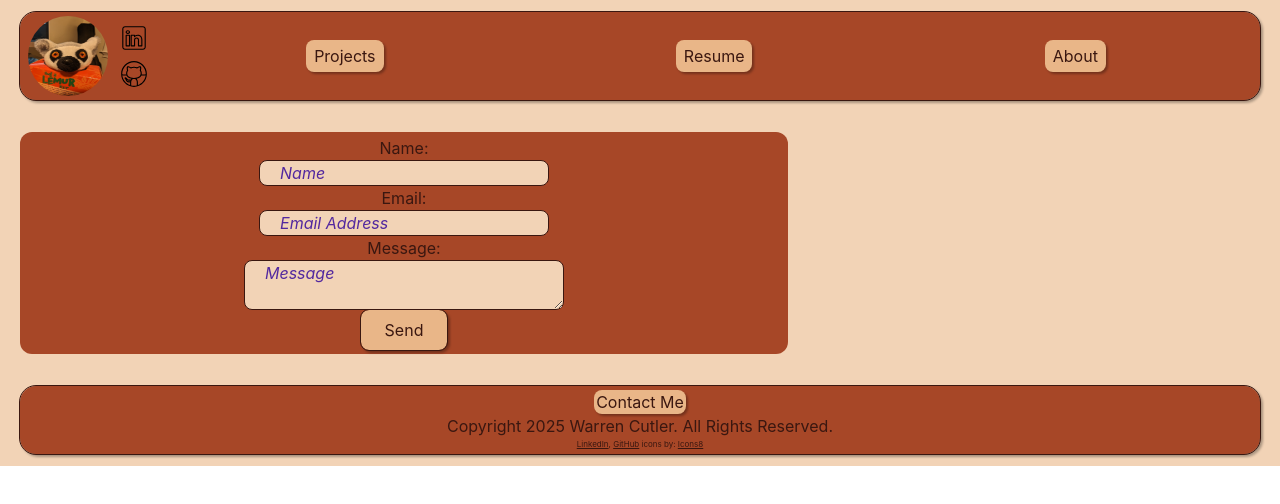
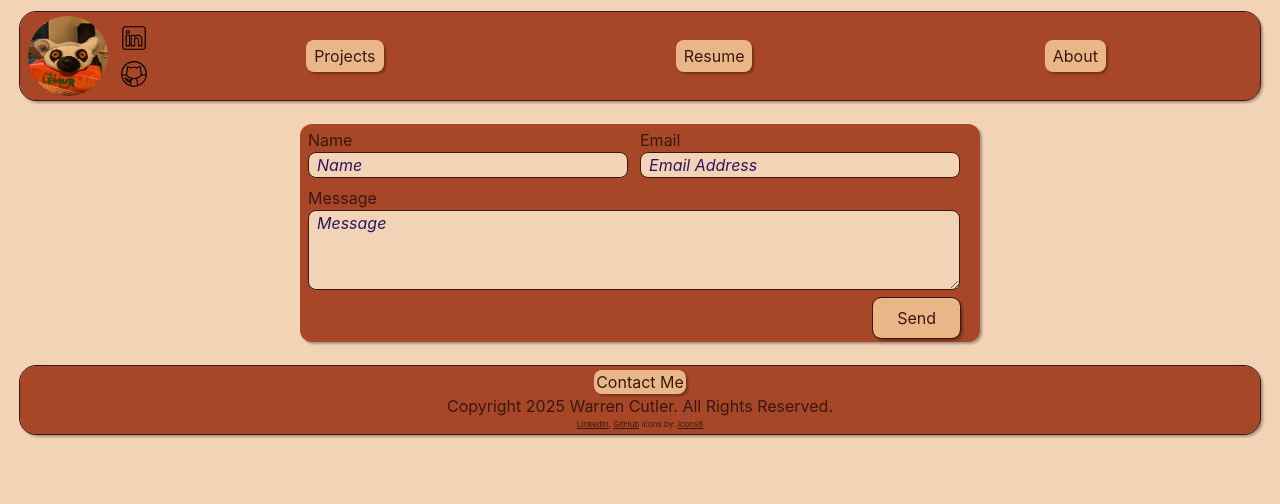
Before and after one commit to warren-cutler/warren-cutler-website, a React (Vite) app: page /contact in a window 1280 px wide. Shown: the top 504 px of the page. Built offline with nearby package versions, Linux system fonts and the light colour scheme.

Commit message:
update contact page form stlying

```diff
--- a/src/App.tsx
+++ b/src/App.tsx
@@ -12,7 +12,7 @@ import { AboutPage } from './pages/AboutPage';
 
 const App = () => {
   return (
-    <div className='flex flex-col text-primary-950 bg-primary-200 dark:bg-primary-950'>
+    <div className='flex flex-col items-center text-primary-950 bg-primary-200 dark:bg-primary-950 min-h-[100vh]' >
       <Header />
       <Routes>
         <Route path='/' element={<LandingPage />} />
--- a/src/components/generics/Button.tsx
+++ b/src/components/generics/Button.tsx
@@ -5,6 +5,7 @@ interface ButtonProps {
   size?: 'thin' | 'normal' | 'thick';
   primary?: boolean;
   bordered?: boolean;
+  className?: string;
   children: React.ReactNode;
 }
 
@@ -12,6 +13,7 @@ export const Button = ({
   size = 'normal',
   primary = true,
   bordered = false,
+  className,
   children,
 }: ButtonProps) => {
   const sizeStyle = useMemo(() => {
@@ -30,7 +32,8 @@ export const Button = ({
   return (
     <button
       className={cx(
-        'cursor-pointer rounded-lg duration-300 ease-in hover:outline mx-2 drop-shadow-def',
+        className,
+        'cursor-pointer rounded-lg duration-300 ease-in hover:outline  drop-shadow-def disabled:opacity-75',
         bordered ? 'outline' : '',
         colorStyle,
         sizeStyle
--- a/src/components/generics/Card.tsx
+++ b/src/components/generics/Card.tsx
@@ -1,5 +1,4 @@
 import cx from 'classnames';
-
 
 interface CardProps {
   background?: boolean;
@@ -17,10 +16,10 @@ export const Card = ({
   return (
     <div
       className={cx(
+        className,
         ' rounded-xl drop-shadow-def',
         background ? ' bg-primary-700' : '',
-        border ? 'border border-primary-950' : '',
-        className
+        border ? 'border border-primary-950' : ''
       )}
     >
       {children}
--- a/src/components/generics/NavBar.tsx
+++ b/src/components/generics/NavBar.tsx
@@ -15,9 +15,9 @@ export const NavBar = ({
   return (
     <div
       className={cx(
-        'flex bg-primary-700 rounded-2xl items-center min-w-sm drop-shadow-def',
-        outline ? 'outline border-primary-950' : '',
-        className
+        className,
+        'self-stretch flex bg-primary-700 rounded-2xl items-center min-w-sm drop-shadow-def',
+        outline ? 'outline border-primary-950' : ''
       )}
     >
       {children}
--- a/src/pages/ContactPage.tsx
+++ b/src/pages/ContactPage.tsx
@@ -2,6 +2,7 @@ import { FormEvent, useState } from 'react';
 
 //components
 import { Button } from '../components/generics/Button';
+import { Card } from '../components/generics/Card';
 
 export const ContactPage = () => {
   const [userName, setUserName] = useState('');
@@ -17,45 +18,52 @@ export const ContactPage = () => {
   };
 
   return (
-    <div className='px-5 m-5 py-1 min-w-s max-w-3xl bg-primary-700 rounded-xl text-primary-950'>
+    <Card className='mx-5 my-3 px-2 py-1 min-w-sm'>
       <form
-        className='flex flex-col items-center'
+        className='grid grid-cols-1 md:grid-cols-2 items-center space-x-3 space-y-2 '
         id='contact-form'
         onSubmit={handleSubmit}
       >
-        <label>Name: </label>
+        <div className='flex flex-col min-w-xs'>
+          <label>Name</label>
           <input
-          className='bg-primary-200 rounded-lg border border-primary-950 text-primary-950 placeholder:text-secondary-800 placeholder:italic px-5 focus:bg-secondary-300 focus:outline-0'
+            className='bg-primary-200 rounded-lg border border-primary-950 text-primary-950 placeholder:text-secondary-950 placeholder:italic px-2 focus:bg-secondary-300 focus:outline-0'
             type='text'
             name='user_name'
             placeholder='Name'
             value={userName}
             onChange={(e) => setUserName(e.target.value)}
           />
-
-        <label>Email: </label>
+        </div>
+        <div className='flex flex-col min-w-xs'>
+          <label>Email</label>
           <input
-          className='bg-primary-200 rounded-lg border border-primary-950  text-primary-950  placeholder:text-secondary-800 placeholder:italic px-5  focus:bg-secondary-300 focus:outline-0'
+            className='bg-primary-200 rounded-lg border border-primary-950  text-primary-950  placeholder:text-secondary-950 placeholder:italic px-2  focus:bg-secondary-300 focus:outline-0'
             type='email'
             name='user_email'
             placeholder='Email Address'
             value={userEmail}
             onChange={(e) => setUserEmail(e.target.value)}
           />
-
-        <label>Message:</label>
+        </div>
+        <div className='flex flex-col col-span-full'>
+          <label>Message</label>
           <textarea
-          className='bg-primary-200 rounded-lg border border-primary-950  text-primary-950  placeholder:text-secondary-800 placeholder:italic px-5 min-w-xs  focus:bg-secondary-300 focus:outline-0'
+            className='min-h-20 bg-primary-200 rounded-lg border border-primary-950  text-primary-950  placeholder:text-secondary-950 placeholder:italic px-2 min-w-xs  focus:bg-secondary-300 focus:outline-0 field-sizing-content'
             name='message'
             placeholder='Message'
             value={userMessage}
             onChange={(e) => setUserMessage(e.target.value)}
           ></textarea>
-
-        <Button size={'thick'} bordered={true}>
+        </div>
+        <Button
+          className='mx-3 md:col-start-2 justify-self-end'
+          size={'thick'}
+          bordered={true}
+        >
           Send
         </Button>
       </form>
-    </div>
+    </Card>
   );
 };
--- a/src/pages/ProjectsPage.tsx
+++ b/src/pages/ProjectsPage.tsx
@@ -12,7 +12,7 @@ export const ProjectsPage = () => {
     <div className='grid grid-cols-[repeat(auto-fill,minmax(384px,1fr))] px-5 m-5 py-1 gap-[2vw] justify-center min-w-sm'>
       {projects.map((project) => {
         return (
-          <Card padSize='m' orientation={'col'}>
+          <Card >
             <img src={project.imagePath} height='200' width='200'></img>
             <p>{project.name}</p>
             <p>{project.description}</p>
```
Lines whose indentation alone changed are shown as unchanged.
